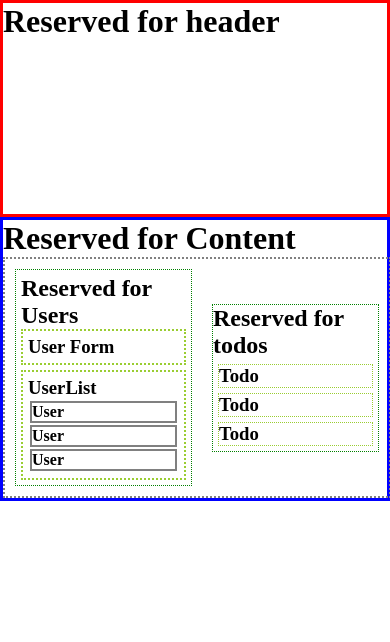
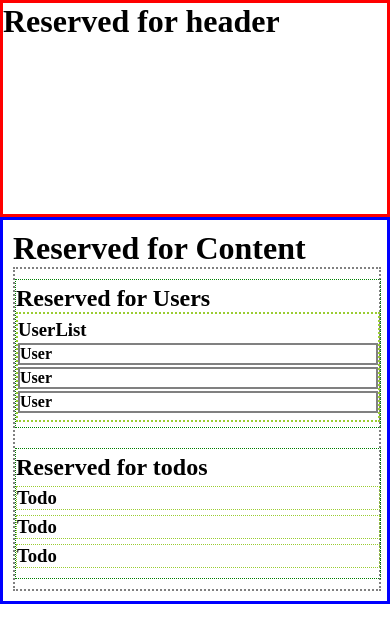
Before and after one commit to cpalmer-atx/toDoers, a React (Create React App) app: page / in a window 390 px wide. Shown: the top 642 px of the page. Built offline with nearby package versions, Linux system fonts and the light colour scheme.

Commit message:
cleaned up css, added media query for small viewports

```diff
--- a/src/components/App/App.css
+++ b/src/components/App/App.css
@@ -1,49 +1,56 @@
 * {
+  margin: 0;
   padding: 0;
-  margin: 0;
 }
 
 .header {
+  /* Temporary boarder */
+  border: red 3px solid;
+
   height: 25vh;
-
-  border: red 3px solid;
 }
 
 .content {
+  /* Temporary boarder */
   border: blue 3px solid;
 }
 
 .content-components {
+  /* Temporary boarder */
+  border: gray 2px dotted;
+
+  align-items: flex-start;
   display: flex;
   justify-content: space-evenly;
-  align-items: center;
   width: 100%;
-  /* margin: 10px; */
-
-  border: gray 2px dotted;
 }
 
 .users,
 .todos {
+  /* Temporary boarder */
+  border: green 1px dotted;
+
   margin: 10px;
-  /* padding: 10px; */
-  border: green 1px dotted;
 }
 
 .users {
+  padding: 5px;
   width: 100%;
-  padding: 5px;
 }
 
 .user-form,
 .user-list {
+  /* Temporary boarder */
+  border: yellowgreen 2px dotted;
+
   padding: 5px;
-  border: yellowgreen 2px dotted;
 }
 
 .user {
+  /* Temporary boarder */
+  border: gray 2px solid;
+
   margin: 2px;
-  border: gray 2px solid;
 }
 
 .user-form {
@@ -51,10 +58,41 @@
 }
 
 .todos {
+  padding: 5px;
   width: 100%;
 }
 
 .todo {
+  /* Temporary boarder */
+  border: yellowgreen 1px dotted;
+
   margin: 5px;
-  border: yellowgreen 1px dotted;
 }
+
+@media (max-width: 600px) {
+  .content-components {
+    flex-direction: column;
+    padding-left: 0;
+    padding-right: 0;
+  }
+
+  .content {
+    padding: 10px;
+  }
+
+  .users,
+  .user-form,
+  .user-list,
+  .user,
+  .todos,
+  .todo {
+    padding-left: 0;
+    padding-right: 0;
+    margin-left: 0;
+    margin-right: 0;
+  }
+
+  .user-form {
+    display: none;
+  }
+}
```
